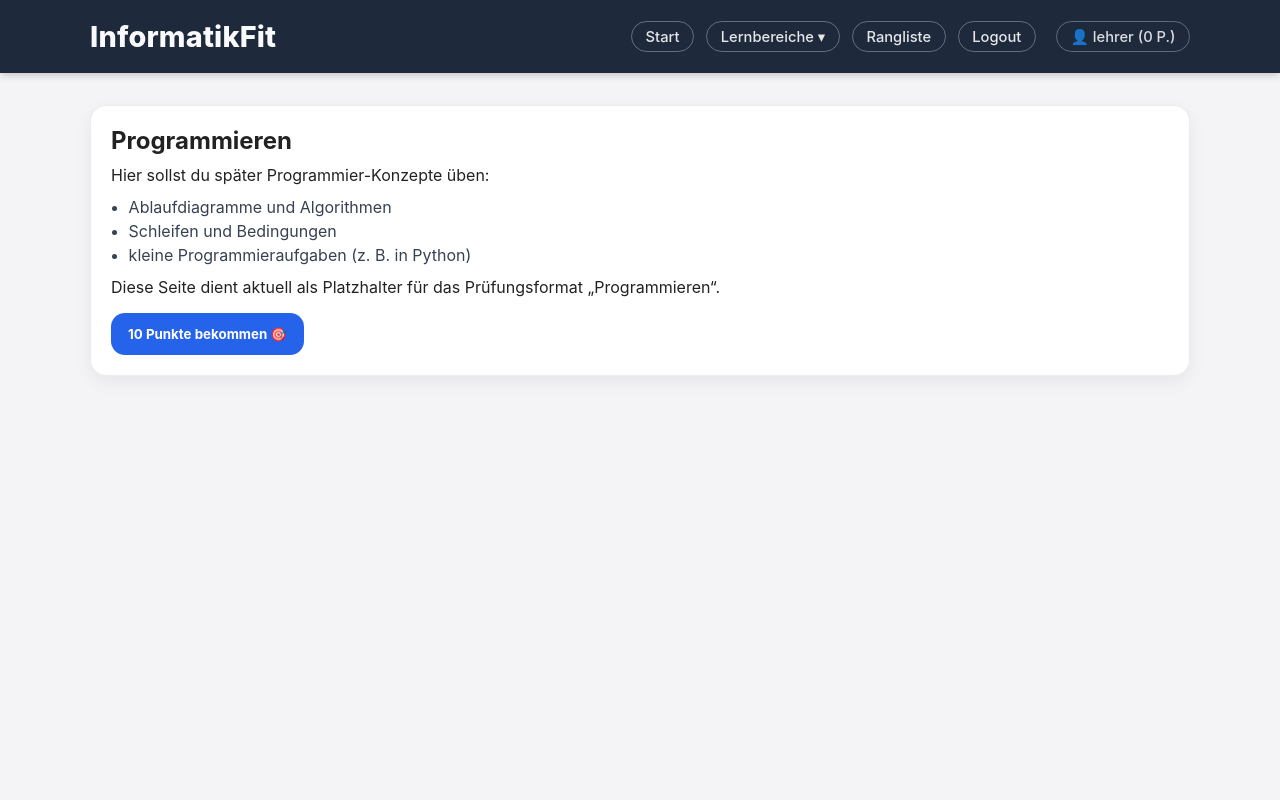
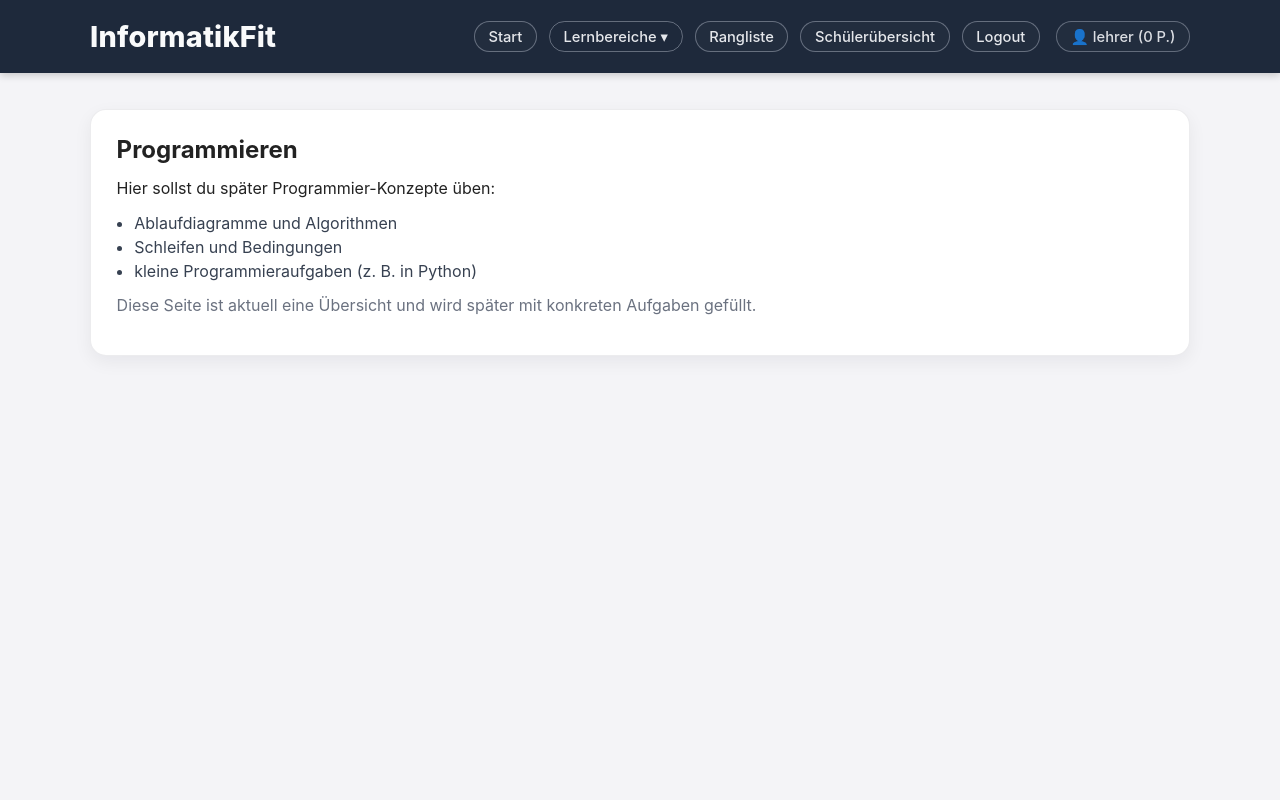
Before and after one commit to Chris-code-oa/uni-webapp, a Flask app: page /programmieren in a window 1280 px wide. Run offline with Flask 3, Linux system fonts and the light colour scheme; a user stored in the database is signed in.

Commit message:
UI cleanup, Programmieren angepasst, Styles final

```diff
--- a/static/style.css
+++ b/static/style.css
@@ -1,250 +1,60 @@
+/* =========================================================
+   InformatikFit – Clean UI (ohne Bootstrap)
+   - modern navy + ruhiges blau
+   - cards + buttons konsistent
+   - dropdown klickbar (hover + click)
+   - topic-cards: button rechts
+========================================================= */
+
+:root{
+  --navy: #1e293b;
+  --navy-2: #0f172a;
+  --bg: #f4f4f7;
+  --text: #222;
+  --muted: #6b7280;
+
+  /* ruhiger, moderner Blauton (weniger "knallig") */
+  --blue: #1f6feb;
+  --blue-dark: #1758c9;
+
+  --line: rgba(228,235,247,0.35);
+  --card-line: rgba(15, 23, 42, 0.08);
+}
+
 /* --- Grundstil --- */
-* {
+*{
   margin: 0;
   padding: 0;
   box-sizing: border-box;
   font-family: -apple-system, BlinkMacSystemFont, "Segoe UI", Roboto, sans-serif;
 }
 
-body {
-    background: #f4f4f7;
-    color: #222;
+body{
+  background: var(--bg);
+  color: var(--text);
   min-height: 100vh;
   display: flex;
   flex-direction: column;
 }
 
-/* --- Layout-Container (ohne Bootstrap) --- */
-.container {
+/* --- Layout Container --- */
+.container{
   width: min(1100px, 92%);
   margin: 0 auto;
 }
 
 /* Hauptbereich */
-main.container {
+main.container{
   flex: 1;
-    padding: 2rem 0 3rem;
+  padding: 2.25rem 0 3.25rem; /* mehr Luft */
 }
 
-/* --- Kopfbereich / Titel --- */
-.topbar {
-    background: #1e293b;
+/* --- Topbar --- */
+.topbar{
+  background: var(--navy);
   padding: 1.2rem 0;
   color: #f9fafb;
   box-shadow: 0 2px 8px rgba(0,0,0,0.2);
-}
-
-.topbar-brand {
-    font-size: 1.8rem;
-    margin: 0;
-    line-height: 1.2;
-}
-
-/* Flex-Helfer (weil wir kein Bootstrap mehr voraussetzen) */
-.d-flex { display: flex; }
-.justify-content-between { justify-content: space-between; }
-.align-items-center { align-items: center; }
-.gap-3 { gap: 1rem; }
-
-/* --- Navigation --- */
-.nav {
-    display: flex;
-    gap: 0.75rem;
-    flex-wrap: wrap;
-    align-items: center;
-}
-
-.nav-link,
-.nav a {
-    color: #e5e7eb;
-    text-decoration: none;
-    font-weight: 500;
-    padding: 0.35rem 0.85rem;
-    border-radius: 999px;
-    border: 1px solid rgba(228, 235, 247, 0.35);
-    font-size: 0.92rem;
-    transition: background 0.15s ease, border-color 0.15s ease, transform 0.15s ease;
-}
-
-.nav-link:hover,
-.nav a:hover {
-    background: rgba(255,255,255,0.15);
-    border-color: rgba(228, 235, 247, 0.55);
-    transform: translateY(-1px);
-}
-
-.nav-link.disabled {
-    opacity: 0.9;
-    border-style: dashed;
-    cursor: default;
-}
-
-.nav-link.disabled:hover {
-    background: transparent;
-    transform: none;
-}
-
-/* --- Karten / Panels --- */
-.card {
-    background: #ffffff;
-    border: 1px solid rgba(15, 23, 42, 0.08);
-    border-radius: 1rem;
-    padding: 1.25rem 1.25rem;
-    box-shadow: 0 6px 18px rgba(15, 23, 42, 0.06);
-    margin-bottom: 1.2rem;
-}
-
-.card h2 {
-    margin-bottom: 0.6rem;
-}
-
-/* Überschriften etwas kompakter */
-h2 {
-    margin-bottom: 0.5rem;
-}
-
-/* --- Listen (z.B. steps) --- */
-.steps {
-    margin: 0.75rem 0 0.75rem 1.1rem;
-    color: #374151;
-}
-
-.steps li {
-    margin: 0.25rem 0;
-}
-
-/* --- Buttons (ohne Bootstrap) --- */
-.btn {
-    display: inline-block;
-    padding: 0.75rem 1rem;
-    border-radius: 0.9rem;
-    border: 1px solid transparent;
-    font-weight: 600;
-    text-decoration: none;
-    cursor: pointer;
-    transition: transform 0.15s ease, filter 0.15s ease, background 0.15s ease;
-}
-
-.btn:hover {
-    transform: translateY(-1px);
-    filter: brightness(1.03);
-}
-
-.btn-primary {
-    background: #2563eb;
-    color: #fff;
-}
-
-.btn-primary:hover {
-    background: #1d4ed8;
-}
-
-.btn-outline {
-    background: transparent;
-    border-color: rgba(37, 99, 235, 0.35);
-    color: #2563eb;
-}
-
-.btn-outline:hover {
-    background: rgba(37, 99, 235, 0.08);
-}
-
-/* Full-width button helper */
-.btn-block {
-    width: 100%;
-    text-align: center;
-}
-
-/* --- Formulare --- */
-form .form-row {
-    margin-bottom: 0.9rem;
-}
-
-label {
-    display: block;
-    margin-bottom: 0.35rem;
-    color: #374151;
-    font-weight: 600;
-    font-size: 0.95rem;
-}
-
-input[type="text"],
-input[type="password"],
-input[type="email"],
-select,
-textarea {
-    width: 100%;
-    padding: 0.7rem 0.85rem;
-    border-radius: 0.85rem;
-    border: 1px solid rgba(15, 23, 42, 0.15);
-    background: #fff;
-    outline: none;
-}
-
-input:focus,
-select:focus,
-textarea:focus {
-    border-color: rgba(37, 99, 235, 0.55);
-    box-shadow: 0 0 0 4px rgba(37, 99, 235, 0.12);
-}
-
-/* --- Bilder in Aufgaben --- */
-img {
-    max-width: 100%;
-    height: auto;
-    border-radius: 0.75rem;
-}
-
-/* --- Feedback / Hinweise --- */
-.alert {
-    padding: 0.85rem 1rem;
-    border-radius: 0.85rem;
-    border: 1px solid rgba(15, 23, 42, 0.12);
-    background: #f8fafc;
-    color: #0f172a;
-    margin: 0.9rem 0;
-}
-
-.alert-success {
-    border-color: rgba(34, 197, 94, 0.25);
-    background: rgba(34, 197, 94, 0.10);
-}
-
-.alert-error {
-    border-color: rgba(239, 68, 68, 0.25);
-    background: rgba(239, 68, 68, 0.10);
-}
-
-/* --- Kleine Helpers --- */
-.mt-2 { margin-top: 0.5rem; }
-.mt-3 { margin-top: 1rem; }
-.mb-0 { margin-bottom: 0; }
-.mb-2 { margin-bottom: 0.5rem; }
-.mb-3 { margin-bottom: 1rem; }
-.text-muted { color: #6b7280; }
-
-/* --- Responsive --- */
-@media (max-width: 700px) {
-    .topbar {
-        padding: 1rem 0;
-    }
-    .topbar-brand {
-        font-size: 1.4rem;
-    }
-    .nav {
-        gap: 0.5rem;
-    }
-    .nav-link, .nav a {
-        font-size: 0.9rem;
-        padding: 0.3rem 0.7rem;
-    }
-}
-/* ===== Modernes Menü-Layout ===== */
-:root{
-  --navy: #1e293b;
-  --blue: #2563eb;        /* moderner Blauton */
-  --blue-dark: #1d4ed8;
-  --line: rgba(228,235,247,0.35);
 }
 
 .topbar-row{
@@ -257,25 +67,56 @@ img {
 .brand{
   color:#f9fafb;
   text-decoration:none;
-  font-weight:800;
-  font-size:1.8rem;
-  letter-spacing:.2px;
+  font-weight: 800;
+  font-size: 1.8rem;
+  letter-spacing: .2px;
 }
 
+/* --- Navigation --- */
 .nav{
   display:flex;
   align-items:center;
-  gap:.75rem;
-  flex-wrap:wrap;
+  gap: .75rem;
+  flex-wrap: wrap;
 }
 
-/* User ganz rechts */
+.nav-link,
+.nav a{
+  color: #e5e7eb;
+  text-decoration: none;
+  font-weight: 500;
+  padding: 0.35rem 0.85rem;
+  border-radius: 999px;
+  border: 1px solid var(--line);
+  font-size: 0.92rem;
+  background: rgba(255,255,255,0.02);
+  transition: background 0.15s ease, border-color 0.15s ease, transform 0.15s ease;
+}
+
+.nav-link:hover,
+.nav a:hover{
+  background: rgba(255,255,255,0.15);
+  border-color: rgba(228, 235, 247, 0.55);
+  transform: translateY(-1px);
+}
+
 .user-pill{
-  margin-left: .5rem;
+  margin-left: .25rem;
   opacity: .95;
 }
 
-/* ===== Dropdown ===== */
+.nav-link.disabled{
+  opacity: 0.9;
+  border-style: dashed;
+  cursor: default;
+}
+
+.nav-link.disabled:hover{
+  background: transparent;
+  transform: none;
+}
+
+/* --- Dropdown (Hover + Klick) --- */
 .nav-dropdown{
   position: relative;
   display: inline-flex;
@@ -286,40 +127,94 @@ img {
   cursor: pointer;
 }
 
+/* Menü standardmäßig versteckt */
 .nav-dropdown-menu{
+  display: none;
   position: absolute;
   top: calc(100% + 10px);
   left: 0;
-  min-width: 260px;
-  display: none;
+  min-width: 270px;
   padding: 10px;
   border-radius: 14px;
-  background: #0f172a;
+  background: var(--navy-2);
   border: 1px solid var(--line);
   box-shadow: 0 16px 35px rgba(0,0,0,0.35);
   z-index: 999;
 }
 
-.nav-dropdown-menu .nav-link{
+/* 🔥 Öffnen bei Hover ODER Klick (Fokus) */
+.nav-dropdown:hover .nav-dropdown-menu,
+.nav-dropdown:focus-within .nav-dropdown-menu{
+  display: block;
+}
+
+/* Fokus sichtbar */
+.nav-dropdown-btn:focus{
+  outline: none;
+  box-shadow: 0 0 0 3px rgba(31, 111, 235, 0.35);
+}
+
+/* Links im Dropdown */
+.nav-dropdown-menu a{
   display:block;
   width:100%;
+  margin: 4px 0;
   border-radius: 12px;
-  margin: 4px 0;
+  padding: 0.5rem 0.75rem;
+  color: #e5e7eb;
   border: 1px solid rgba(228,235,247,0.18);
+  background: rgba(255,255,255,0.02);
 }
 
-.nav-dropdown:hover .nav-dropdown-menu{
-  display:block;
+.nav-dropdown-menu a:hover{
+  background: rgba(255,255,255,0.12);
 }
 
-/* ===== Buttons: ein Stil, ein Blauton ===== */
-.btn,
-.btn-primary{
+/* --- Cards / Panels --- */
+.card{
+  background: #ffffff;
+  border: 1px solid var(--card-line);
+  border-radius: 1rem;
+  padding: 1.55rem 1.6rem;          /* mehr Luft */
+  box-shadow: 0 6px 18px rgba(15, 23, 42, 0.06);
+  margin-bottom: 1.35rem;           /* mehr Abstand */
+}
+
+/* Typografie + Abstände */
+h2{
+  margin-bottom: 0.75rem;
+}
+h3{
+  margin-bottom: 0.35rem;
+}
+
+.card p{
+  margin-top: 0.35rem;
+  margin-bottom: 0.75rem;
+  line-height: 1.55;
+}
+
+.text-muted{
+  color: var(--muted);
+  line-height: 1.55;
+}
+
+/* --- Listen (z.B. steps) --- */
+.steps{
+  margin: 0.75rem 0 0.75rem 1.1rem;
+  color: #374151;
+}
+.steps li{
+  margin: 0.25rem 0;
+}
+
+/* --- Buttons (ein Stil, ein Blauton) --- */
+.btn{
   background: var(--blue);
   color: #fff;
-  border: 1px solid rgba(255,255,255,0.0);
+  border: none;
   border-radius: 14px;
-  padding: 0.75rem 1rem;
+  padding: 0.72rem 1rem;
   font-weight: 700;
   text-decoration: none;
   display:inline-flex;
@@ -329,31 +224,112 @@ img {
   transition: transform .15s ease, filter .15s ease, background .15s ease;
 }
 
-.btn:hover,
-.btn-primary:hover{
+.btn:hover{
   background: var(--blue-dark);
   transform: translateY(-1px);
 }
 
-/* Damit Buttons in Cards sauber in einer Reihe stehen */
-.card .btn,
-.card .btn-primary{
+.btn-small{
+  padding: 0.55rem 0.75rem;
+  border-radius: 12px;
+  font-size: 0.9rem;
+}
+
+.btn-outline{
+  background: transparent;
+  border: 1px solid rgba(31, 111, 235, 0.35);
+  color: var(--blue);
+}
+
+.btn-outline:hover{
+  background: rgba(31, 111, 235, 0.08);
+  transform: translateY(-1px);
+}
+
+/* --- Topic Cards: Button rechts (Startseite, Übersichten) --- */
+.topic-row{
+  display:flex;
+  align-items:center;
+  justify-content:space-between;  /* Button ganz rechts */
+  gap: 1rem;
+}
+
+.topic-row > div:first-child{
+  flex: 1;
+  min-width: 0;
+}
+
+.topic-actions{
+  margin-left: auto;             /* drückt nach rechts */
+  display:flex;
+  justify-content:flex-end;
+  align-items:center;
+  flex-shrink: 0;
+}
+
+.card .btn{
   white-space: nowrap;
 }
 
-/* Wenn du auf der Startseite 3 Cards hast: Button rechts ausrichten */
-.topic-row{
-  display:flex;
-  align-items:center;
-  justify-content:space-between;
-  gap: 1rem;
+/* --- Formulare --- */
+form .form-row{
+  margin-bottom: 0.95rem;
 }
 
-.topic-actions{
-  display:flex;
-  justify-content:flex-end;
+label{
+  display:block;
+  margin-bottom: 0.35rem;
+  color: #374151;
+  font-weight: 600;
+  font-size: 0.95rem;
 }
-/* ===== Tabellen modern & clean ===== */
+
+input[type="text"],
+input[type="password"],
+input[type="email"],
+select,
+textarea{
+  width: 100%;
+  padding: 0.7rem 0.85rem;
+  border-radius: 0.85rem;
+  border: 1px solid rgba(15, 23, 42, 0.15);
+  background: #fff;
+  outline: none;
+}
+
+input:focus,
+select:focus,
+textarea:focus{
+  border-color: rgba(31, 111, 235, 0.55);
+  box-shadow: 0 0 0 4px rgba(31, 111, 235, 0.12);
+}
+
+/* --- Bilder --- */
+img{
+  max-width: 100%;
+  height: auto;
+  border-radius: 0.75rem;
+}
+
+/* --- Alerts / Feedback --- */
+.alert{
+  padding: 0.85rem 1rem;
+  border-radius: 0.85rem;
+  border: 1px solid rgba(15, 23, 42, 0.12);
+  background: #f8fafc;
+  color: #0f172a;
+  margin: 0.9rem 0;
+}
+.alert-success{
+  border-color: rgba(34, 197, 94, 0.25);
+  background: rgba(34, 197, 94, 0.10);
+}
+.alert-error{
+  border-color: rgba(239, 68, 68, 0.25);
+  background: rgba(239, 68, 68, 0.10);
+}
+
+/* --- Tabellen (Teacher Dashboard) --- */
 .table-clean{
   width: 100%;
   border-collapse: collapse;
--- a/templates/base.html
+++ b/templates/base.html
@@ -19,29 +19,33 @@
 
         <a class="nav-link" href="{{ url_for('home') }}">Start</a>
 
-        <!-- Lernbereiche Dropdown -->
+        <!-- Lernbereiche Dropdown (klickbar dank focus-within im CSS) -->
         <div class="nav-dropdown">
-          <button class="nav-link nav-dropdown-btn" type="button">
+          <button class="nav-link nav-dropdown-btn" type="button" aria-haspopup="true">
             Lernbereiche ▾
           </button>
 
           <div class="nav-dropdown-menu">
-            <a class="nav-link" href="{{ url_for('digitaler_informationsaustausch') }}">
+            <a href="{{ url_for('digitaler_informationsaustausch') }}">
               Digitaler Informationsaustausch
             </a>
-            <a class="nav-link" href="{{ url_for('datenverarbeitung') }}">
+            <a href="{{ url_for('datenverarbeitung') }}">
               Datenverarbeitung
             </a>
-            <a class="nav-link" href="{{ url_for('programmieren') }}">
+            <a href="{{ url_for('programmieren') }}">
               Programmieren
             </a>
           </div>
         </div>
 
         <a class="nav-link" href="{{ url_for('leaderboard') }}">Rangliste</a>
+
+        {% if current_user.role == "teacher" %}
+          <a class="nav-link" href="{{ url_for('teacher_dashboard') }}">Schülerübersicht</a>
+        {% endif %}
+
         <a class="nav-link" href="{{ url_for('logout') }}">Logout</a>
 
-        <!-- User ganz rechts -->
         <span class="nav-link user-pill">
           👤 {{ current_user.username }} ({{ current_user.total_points }} P.)
         </span>
--- a/templates/programmieren.html
+++ b/templates/programmieren.html
@@ -1,22 +1,19 @@
 {% extends "base.html" %}
 
-{% block title %}Programmieren – InformatikFit{% endblock %}
+{% block content %}
+<section class="card">
+  <h2>Programmieren</h2>
 
-{% block content %}
-<section class="card p-4">
-    <h2>Programmieren</h2>
-    <p>Hier sollst du später Programmier-Konzepte üben:</p>
-    <ul class="steps">
-        <li>Ablaufdiagramme und Algorithmen</li>
-        <li>Schleifen und Bedingungen</li>
-        <li>kleine Programmieraufgaben (z.&nbsp;B. in Python)</li>
-    </ul>
-    <p>Diese Seite dient aktuell als Platzhalter für das Prüfungsformat „Programmieren“.</p>
+  <p>Hier sollst du später Programmier-Konzepte üben:</p>
 
-    <!-- Test-Button für Punkte -->
-    <form action="/quiz/programmieren/finish" method="post">
-        <input type="hidden" name="points" value="10">
-        <button class="btn btn-success mt-3">10 Punkte bekommen 🎯</button>
-    </form>
+  <ul class="steps">
+    <li>Ablaufdiagramme und Algorithmen</li>
+    <li>Schleifen und Bedingungen</li>
+    <li>kleine Programmieraufgaben (z. B. in Python)</li>
+  </ul>
+
+  <p class="text-muted">
+    Diese Seite ist aktuell eine Übersicht und wird später mit konkreten Aufgaben gefüllt.
+  </p>
 </section>
 {% endblock %}
```
Also changed, not shown: other parts of static/style.css (+29 -14 lines), templates/dia_a1.html (+32 -53 lines), templates/leaderboard.html (+30 -11 lines), instance/app.db. Lines whose indentation alone changed are shown as unchanged.
